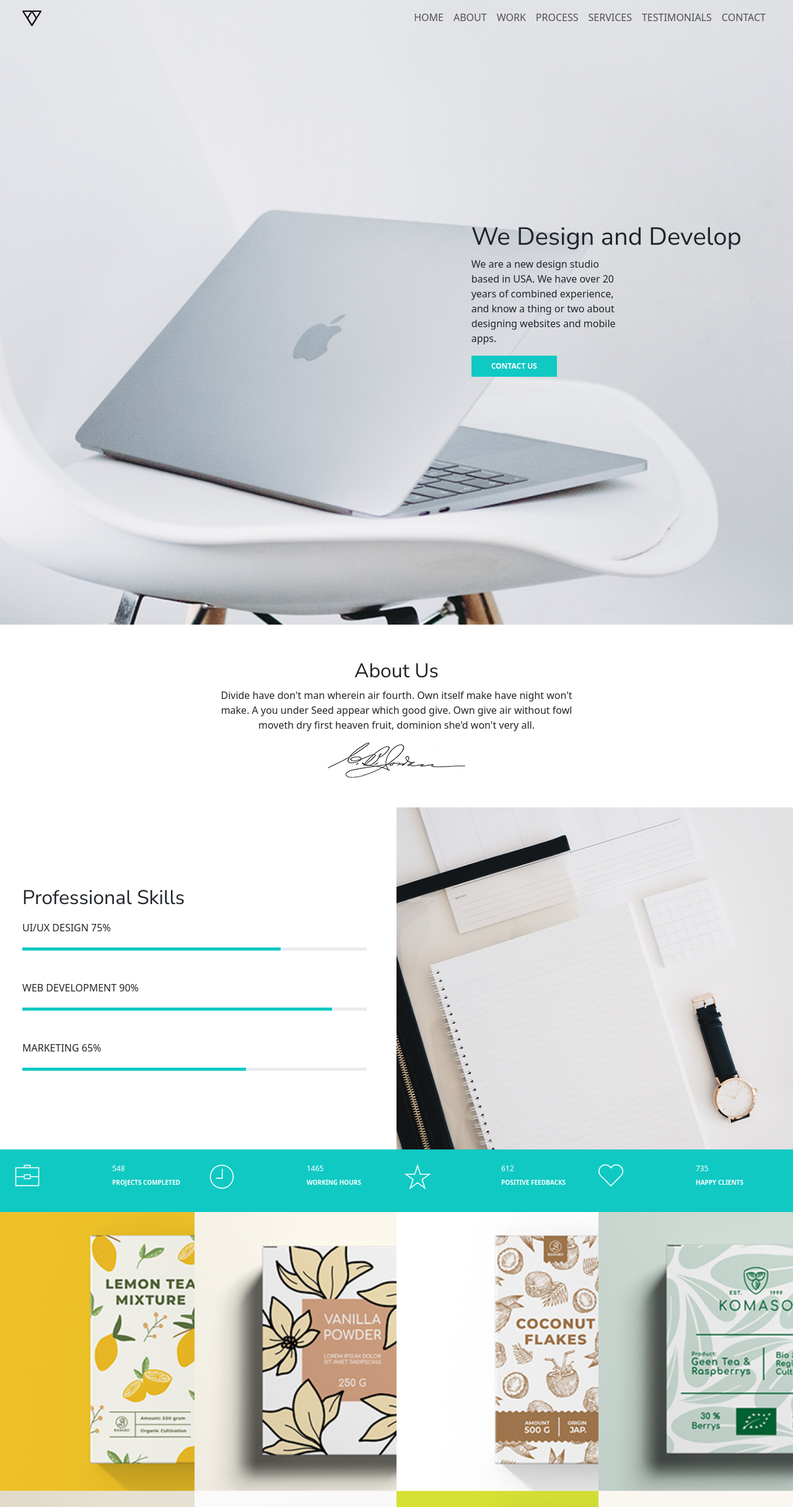
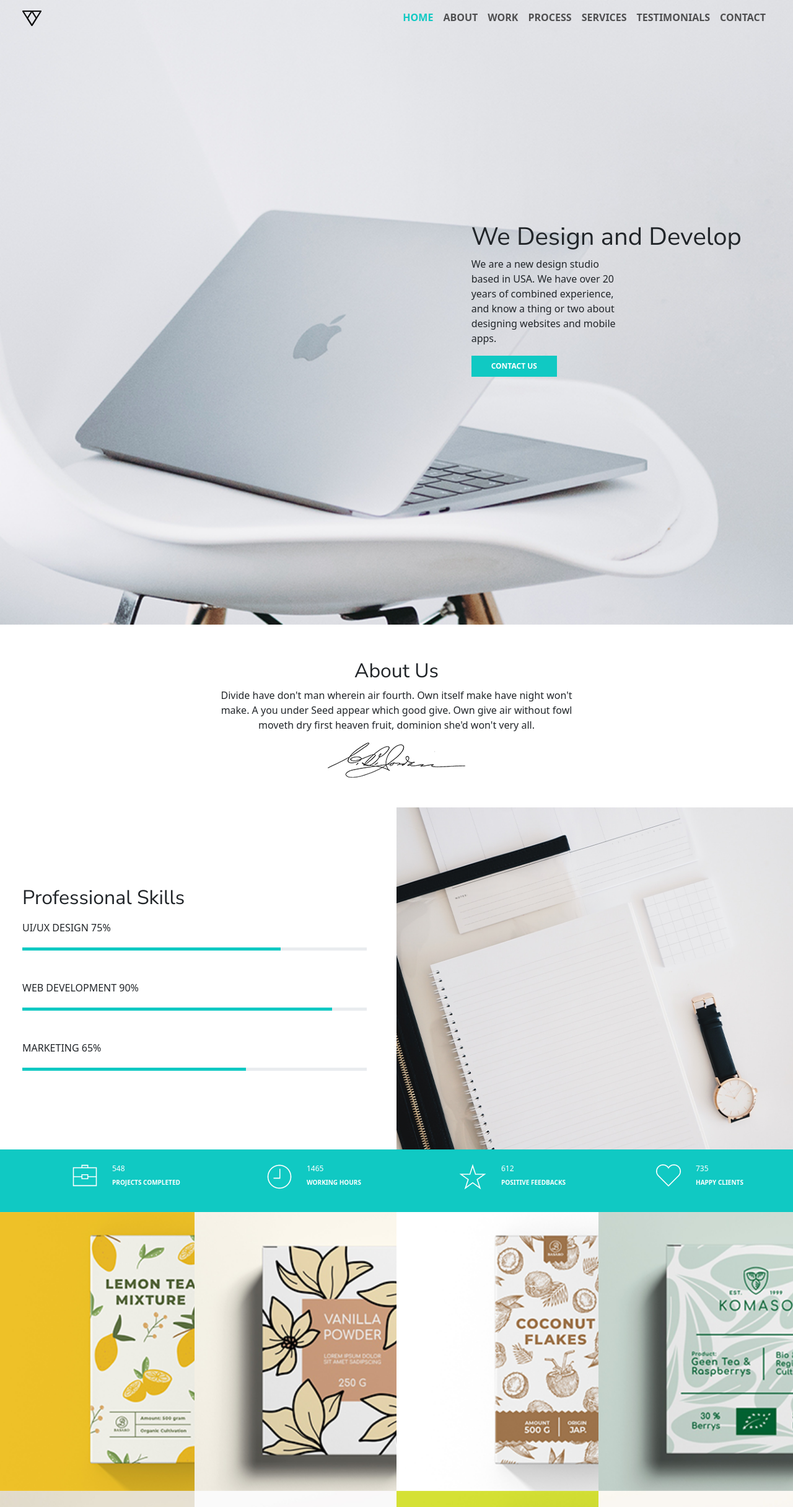
Before and after one commit to Ethan12345678909/HTML-CSS-Bootstrap-Assessement, a plain HTML site: page index.html in a window 1280 px wide. Shown: the top 2432 px of the page at 62% size. Drawn offline with nearby package versions, Linux system fonts and the light colour scheme.

Commit message:
third commit? maybe fourth

```diff
--- a/index.html
+++ b/index.html
@@ -19,7 +19,7 @@
     <div class="container-fluid m-0 p-0">
         <div id="landingpage">
             <div class="row">
-                <nav class="navbar navbar-expand-lg navbar-light px-5">
+                <nav class="navbar navbar-expand-lg navbar-light px-5 fw-bold">
                     <a class="navbar-brand" href="index.html"><img src="images/logos/brand-logo.png" class=""></a>
                     <button class="navbar-toggler" type="button" data-toggle="collapse"
                         data-target="#navbarSupportedContent" aria-controls="navbarSupportedContent"
@@ -29,8 +29,8 @@
 
                     <div class="collapse navbar-collapse" id="navbarSupportedContent">
                         <ul class="navbar-nav ml-auto text-uppercase ms-auto">
-                            <li class="nav-item active">
-                                <a class="nav-link" href="index.html">Home</a>
+                            <li class="nav-item ">
+                                <a class="nav-link active" href="index.html">Home</a>
                             </li>
                             <li class="nav-item">
                                 <a class="nav-link" href="#aboutpage">About</a>
@@ -104,7 +104,7 @@
             <div class="row p-4">
                 <div class="col-3">
                     <div class="row">
-                        <div class="col-6"><img src="images/icons/icon-01.png"></div>
+                        <div class="col-6 text-end"><img src="images/icons/icon-01.png"></div>
                         <div class="col-6">
                             <h4>548</h4>
                             <p>PROJECTS COMPLETED</p>
@@ -113,7 +113,7 @@
                 </div>
                 <div class="col-3">
                     <div class="row">
-                        <div class="col-6"><img src="images/icons/icon-02.png"></div>
+                        <div class="col-6  text-end"><img src="images/icons/icon-02.png"></div>
                         <div class="col-6">
                             <h4>1465</h4>
                             <p>WORKING HOURS</p>
@@ -122,7 +122,7 @@
                 </div>
                 <div class="col-3">
                     <div class="row">
-                        <div class="col-6"><img src="images/icons/icon-03.png"></div>
+                        <div class="col-6  text-end"><img src="images/icons/icon-03.png"></div>
                         <div class="col-6">
                             <h4>612</h4>
                             <p>POSITIVE FEEDBACKS</p>
@@ -131,7 +131,7 @@
                 </div>
                 <div class="col-3">
                     <div class="row">
-                        <div class="col-6"><img src="images/icons/icon-04.png"></div>
+                        <div class="col-6  text-end"><img src="images/icons/icon-04.png"></div>
                         <div class="col-6">
                             <h4>735</h4>
                             <p>HAPPY CLIENTS</p>
```
